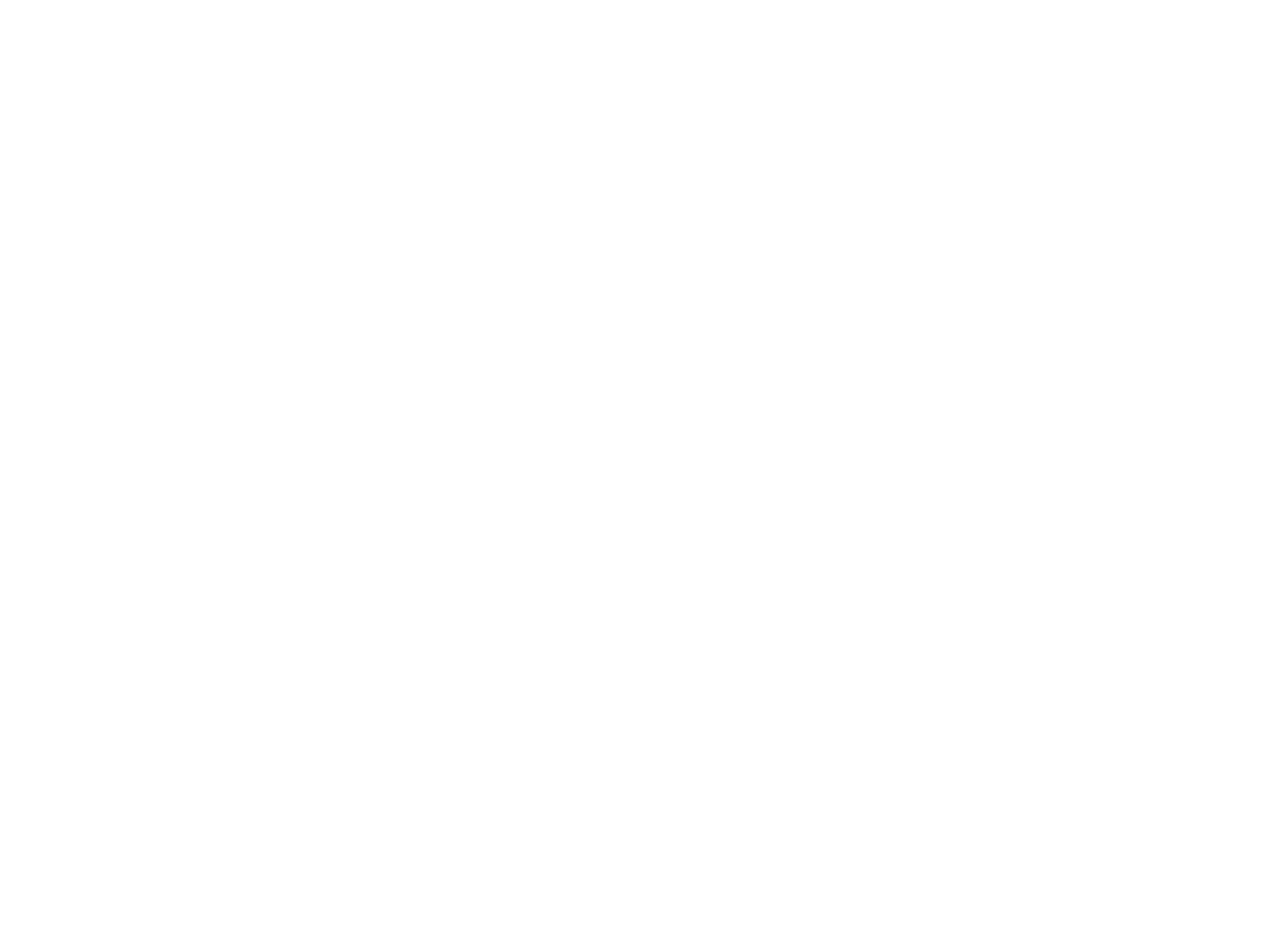
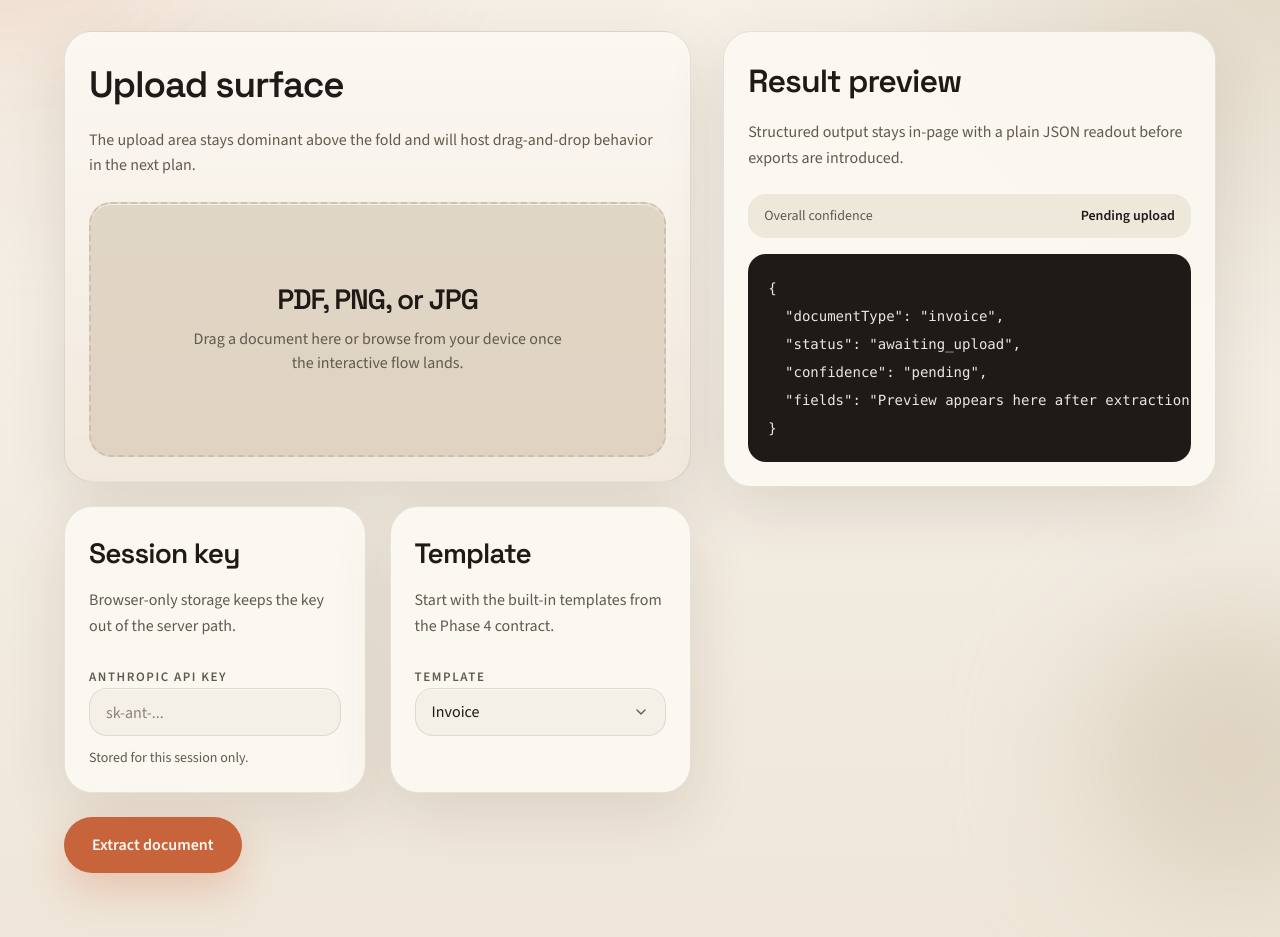
Before and after one commit to zlatnivjetar/document-intelligence-engine, a Next.js app in the folder apps/web/: page / in a window 1280 px wide. Shown: the part 300-1237 px from the top of the page. Before the commit the page ends 800 px from the top, so only its background shows below. Built offline with nearby package versions, Linux system fonts and the light colour scheme.

Commit message:
feat(04-02): build static docpipe shell
- load phase 4 typography tokens and global theme styles
- compose the one-page upload, key, template, and preview shell

```diff
--- /dev/null
+++ b/apps/web/src/app/globals.css
@@ -0,0 +1,54 @@
+@import "tailwindcss";
+
+@theme inline {
+  --font-sans: var(--font-source-sans-3);
+  --font-display: var(--font-space-grotesk);
+}
+
+:root {
+  --color-bg: #f4efe6;
+  --color-surface: #d9ccb8;
+  --color-card: #fbf8f2;
+  --color-ink: #1f1a17;
+  --color-muted: #63594e;
+  --color-accent: #c8643b;
+  --color-danger: #b42318;
+  --radius-lg: 28px;
+  --radius-md: 18px;
+  --shadow-card: 0 20px 60px rgba(72, 47, 28, 0.12);
+}
+
+html {
+  background: var(--color-bg);
+  color: var(--color-ink);
+}
+
+body {
+  min-height: 100vh;
+  background:
+    radial-gradient(circle at top left, rgba(200, 100, 59, 0.14), transparent 34%),
+    radial-gradient(circle at right 18%, rgba(217, 204, 184, 0.72), transparent 28%),
+    linear-gradient(180deg, #f8f2e8 0%, var(--color-bg) 44%, #efe6d9 100%);
+  color: var(--color-ink);
+  font-family: var(--font-source-sans-3), sans-serif;
+  font-size: 16px;
+  line-height: 1.6;
+}
+
+h1,
+h2,
+h3,
+h4,
+h5,
+h6 {
+  font-family: var(--font-space-grotesk), sans-serif;
+}
+
+* {
+  border-color: rgba(31, 26, 23, 0.1);
+}
+
+::selection {
+  background: rgba(200, 100, 59, 0.2);
+  color: var(--color-ink);
+}
--- a/apps/web/src/app/layout.tsx
+++ b/apps/web/src/app/layout.tsx
@@ -1,4 +1,18 @@
-import type { ReactNode } from 'react';
+import type { ReactNode } from "react";
+
+import { Source_Sans_3, Space_Grotesk } from "next/font/google";
+
+import "./globals.css";
+
+const displayFont = Space_Grotesk({
+  subsets: ["latin"],
+  variable: "--font-space-grotesk"
+});
+
+const bodyFont = Source_Sans_3({
+  subsets: ["latin"],
+  variable: "--font-source-sans-3"
+});
 
 export default function RootLayout({
   children,
@@ -6,8 +20,11 @@
   children: ReactNode;
 }): React.JSX.Element {
   return (
-    <html lang="en">
-      <body>{children}</body>
+    <html
+      className={`${displayFont.variable} ${bodyFont.variable}`}
+      lang="en"
+    >
+      <body className="font-sans antialiased">{children}</body>
     </html>
   );
 }
--- a/apps/web/src/app/page.tsx
+++ b/apps/web/src/app/page.tsx
@@ -1,3 +1,157 @@
+import {
+  Card,
+  CardContent,
+  CardDescription,
+  CardHeader,
+  CardTitle
+} from "@/components/ui/card";
+import { Button } from "@/components/ui/button";
+import { Input } from "@/components/ui/input";
+import { Label } from "@/components/ui/label";
+import {
+  Select,
+  SelectContent,
+  SelectItem,
+  SelectTrigger,
+  SelectValue
+} from "@/components/ui/select";
+
+const previewJson = `{
+  "documentType": "invoice",
+  "status": "awaiting_upload",
+  "confidence": "pending",
+  "fields": "Preview appears here after extraction"
+}`;
+
 export default function Home(): React.JSX.Element {
-  return <main><h1>DocPipe</h1></main>;
+  return (
+    <main className="relative overflow-hidden">
+      <div className="pointer-events-none absolute inset-0">
+        <div className="absolute left-[-8rem] top-10 h-64 w-64 rounded-full bg-[rgba(200,100,59,0.12)] blur-3xl" />
+        <div className="absolute bottom-10 right-[-6rem] h-72 w-72 rounded-full bg-[rgba(217,204,184,0.75)] blur-3xl" />
+      </div>
+
+      <div className="relative mx-auto min-h-screen max-w-7xl px-6 py-12 sm:px-8 lg:px-16 lg:py-16">
+        <div className="mb-12 max-w-2xl">
+          <p className="mb-4 text-[0.8125rem] font-semibold uppercase tracking-[0.2em] text-[var(--color-accent)]">
+            Phase 4 shell
+          </p>
+          <h1 className="font-display text-[3rem] font-bold leading-none tracking-[-0.05em] text-[var(--color-ink)] sm:text-[4.5rem]">
+            DocPipe
+          </h1>
+          <p className="mt-4 text-xl leading-[1.25] text-[var(--color-muted)] sm:text-2xl">
+            Drop a document to start
+          </p>
+          <p className="mt-4 max-w-xl text-base text-[var(--color-muted)]">
+            Add a PDF, PNG, or JPG, paste your Anthropic key for this session,
+            then choose a template.
+          </p>
+        </div>
+
+        <div className="grid gap-8 lg:grid-cols-[minmax(0,1.12fr)_minmax(20rem,0.88fr)] lg:items-start">
+          <section className="space-y-6">
+            <Card className="overflow-hidden bg-[linear-gradient(180deg,rgba(251,248,242,0.96),rgba(242,232,220,0.98))]">
+              <CardHeader className="pb-0">
+                <CardTitle className="text-[2rem] sm:text-[2.3rem]">
+                  Upload surface
+                </CardTitle>
+                <CardDescription>
+                  The upload area stays dominant above the fold and will host
+                  drag-and-drop behavior in the next plan.
+                </CardDescription>
+              </CardHeader>
+              <CardContent className="pt-6">
+                <div className="rounded-[calc(var(--radius-lg)-6px)] border-2 border-dashed border-[rgba(200,100,59,0.28)] bg-[var(--color-surface)]/75 px-6 py-16 text-center shadow-[inset_0_1px_0_rgba(255,255,255,0.6)] sm:px-10 sm:py-20">
+                  <div className="mx-auto max-w-sm space-y-3">
+                    <p className="font-display text-[1.75rem] font-semibold leading-[1.1] tracking-[-0.04em]">
+                      PDF, PNG, or JPG
+                    </p>
+                    <p className="text-base text-[var(--color-muted)]">
+                      Drag a document here or browse from your device once the
+                      interactive flow lands.
+                    </p>
+                  </div>
+                </div>
+              </CardContent>
+            </Card>
+
+            <div className="grid gap-6 md:grid-cols-2">
+              <Card>
+                <CardHeader>
+                  <CardTitle className="text-[1.75rem]">Session key</CardTitle>
+                  <CardDescription>
+                    Browser-only storage keeps the key out of the server path.
+                  </CardDescription>
+                </CardHeader>
+                <CardContent className="space-y-3">
+                  <div className="space-y-2">
+                    <Label htmlFor="anthropic-api-key">Anthropic API key</Label>
+                    <Input
+                      id="anthropic-api-key"
+                      placeholder="sk-ant-..."
+                      type="password"
+                    />
+                  </div>
+                  <p className="text-sm text-[var(--color-muted)]">
+                    Stored for this session only.
+                  </p>
+                </CardContent>
+              </Card>
+
+              <Card>
+                <CardHeader>
+                  <CardTitle className="text-[1.75rem]">Template</CardTitle>
+                  <CardDescription>
+                    Start with the built-in templates from the Phase 4 contract.
+                  </CardDescription>
+                </CardHeader>
+                <CardContent className="space-y-2">
+                  <Label htmlFor="template">Template</Label>
+                  <Select defaultValue="invoice">
+                    <SelectTrigger id="template">
+                      <SelectValue placeholder="Choose a template" />
+                    </SelectTrigger>
+                    <SelectContent>
+                      <SelectItem value="invoice">Invoice</SelectItem>
+                      <SelectItem value="receipt">Receipt</SelectItem>
+                      <SelectItem value="w2">W-2</SelectItem>
+                    </SelectContent>
+                  </Select>
+                </CardContent>
+              </Card>
+            </div>
+
+            <div className="flex justify-start">
+              <Button className="w-full sm:w-auto" size="lg">
+                Extract document
+              </Button>
+            </div>
+          </section>
+
+          <aside>
+            <Card className="sticky top-8 bg-[rgba(251,248,242,0.94)]">
+              <CardHeader>
+                <CardTitle className="text-[2rem]">Result preview</CardTitle>
+                <CardDescription>
+                  Structured output stays in-page with a plain JSON readout
+                  before exports are introduced.
+                </CardDescription>
+              </CardHeader>
+              <CardContent className="space-y-4">
+                <div className="flex items-center justify-between rounded-[var(--radius-md)] bg-[rgba(217,204,184,0.36)] px-4 py-3 text-sm text-[var(--color-muted)]">
+                  <span>Overall confidence</span>
+                  <span className="font-semibold text-[var(--color-ink)]">
+                    Pending upload
+                  </span>
+                </div>
+                <pre className="overflow-x-auto rounded-[var(--radius-md)] bg-[var(--color-ink)] px-5 py-5 font-mono text-sm leading-7 text-[rgba(251,248,242,0.92)]">
+                  <code>{previewJson}</code>
+                </pre>
+              </CardContent>
+            </Card>
+          </aside>
+        </div>
+      </div>
+    </main>
+  );
 }
```
